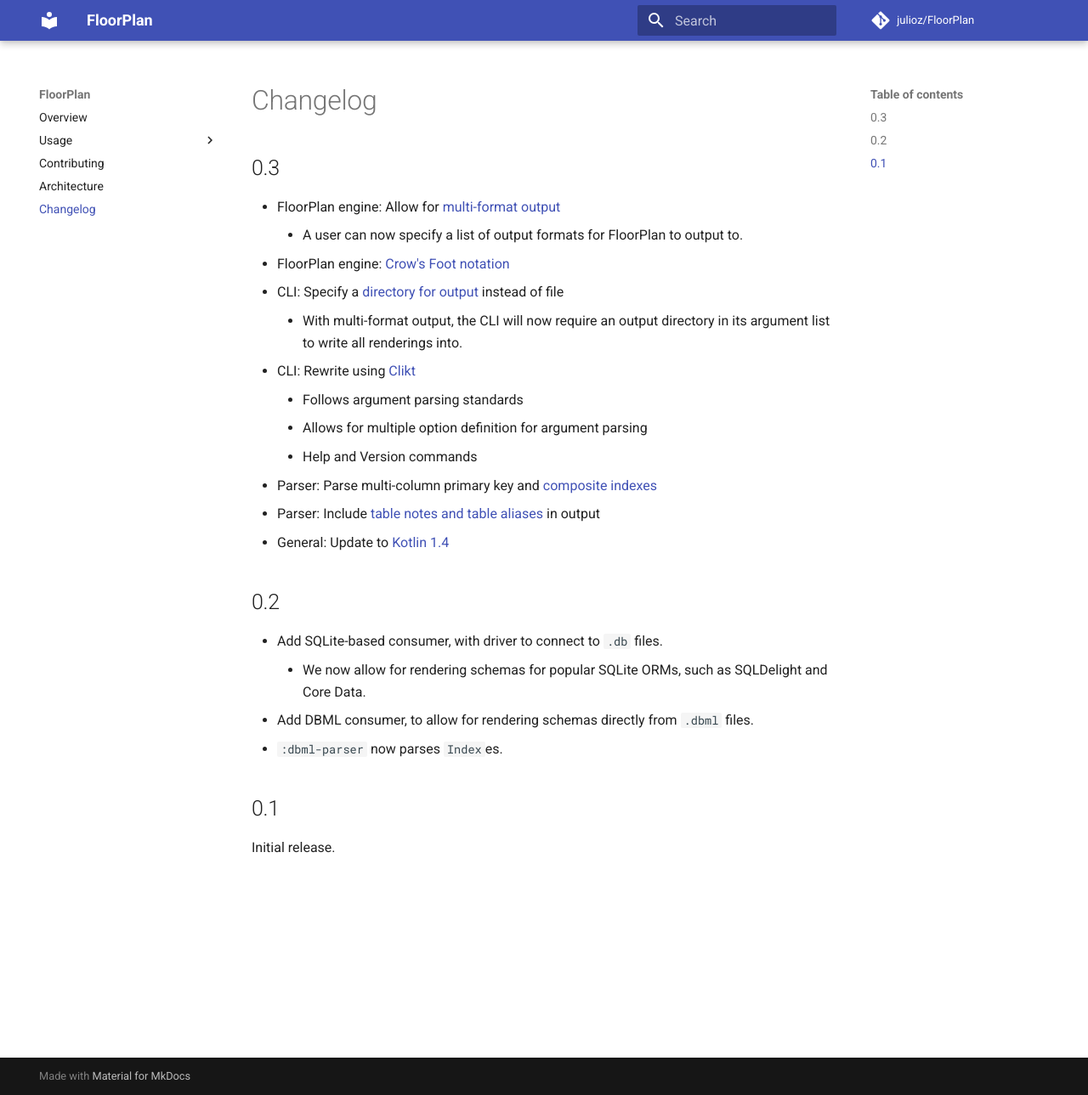
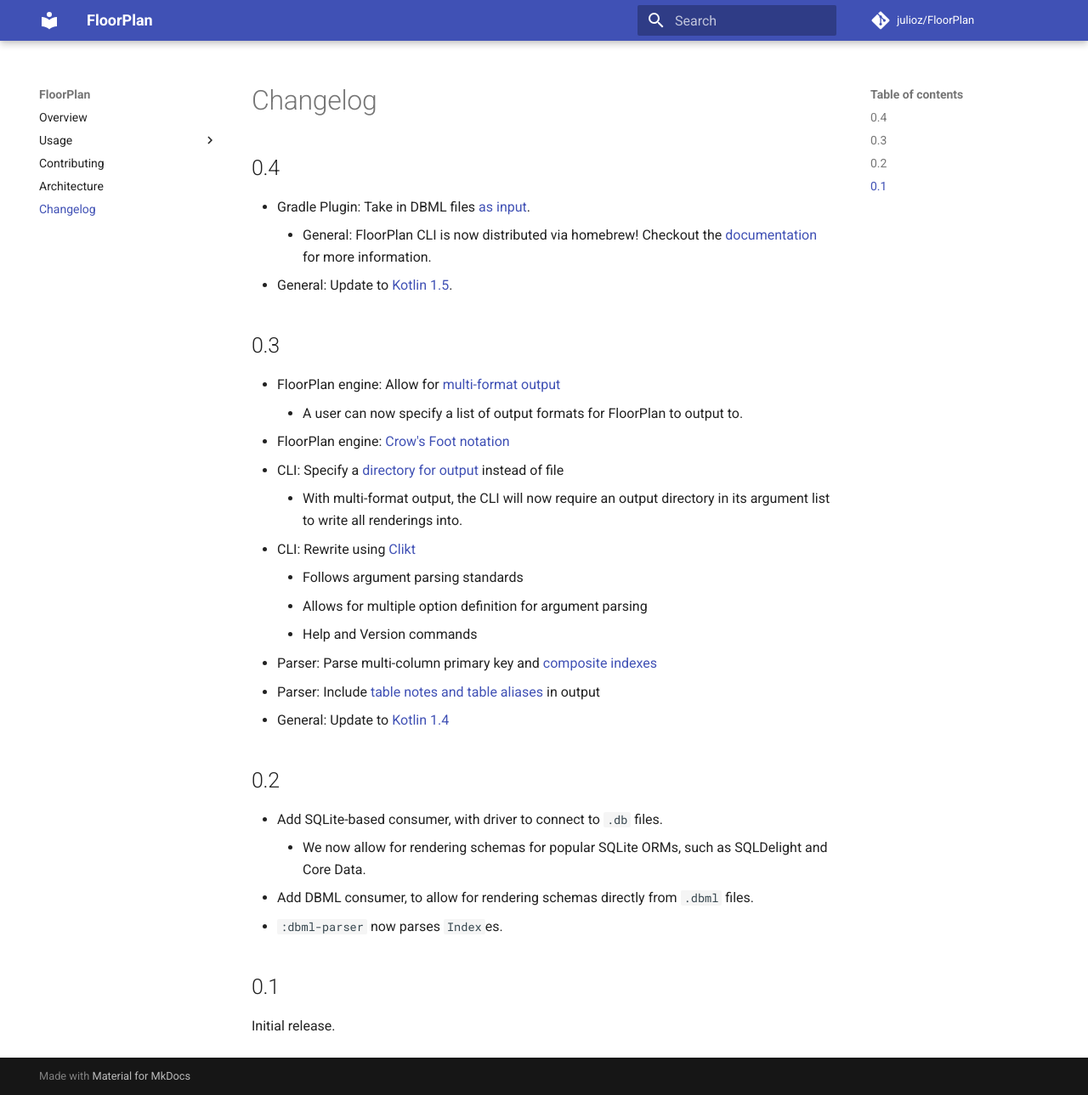
Before and after one commit to julioz/FloorPlan, an MkDocs documentation site: the page built from docs/changelog.md, in a window 1280 px wide and 1289 px high. Shown: the whole window at 85% size. Built offline with MkDocs 1.6.1 and Material for MkDocs 9.7.7, drawn with Linux system fonts in a browser that asks for light colours; comment, search, counter and statistics services are not loaded.

Commit message:
Prepare 0.4 release.

```diff
--- a/docs/changelog.md
+++ b/docs/changelog.md
@@ -1,4 +1,10 @@
 # Changelog
+
+## 0.4
+
+- Gradle Plugin: Take in DBML files [as input](https://github.com/julioz/FloorPlan/pull/63).
+  - General: FloorPlan CLI is now distributed via homebrew! Checkout the [documentation](https://julioz.github.io/FloorPlan/contributing/) for more information.
+- General: Update to [Kotlin 1.5](https://github.com/julioz/FloorPlan/pull/64).
 
 ## 0.3
 
```
Also changed, not shown: 1 other file.
